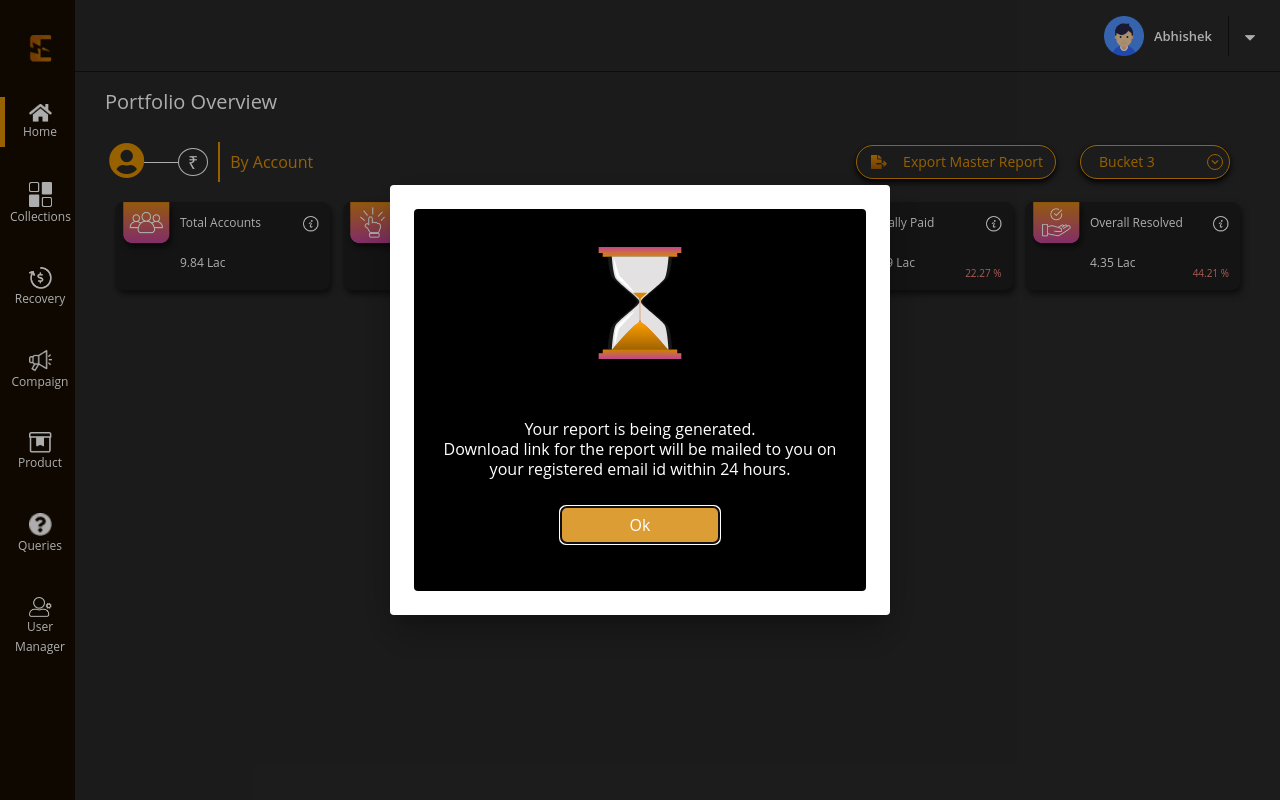
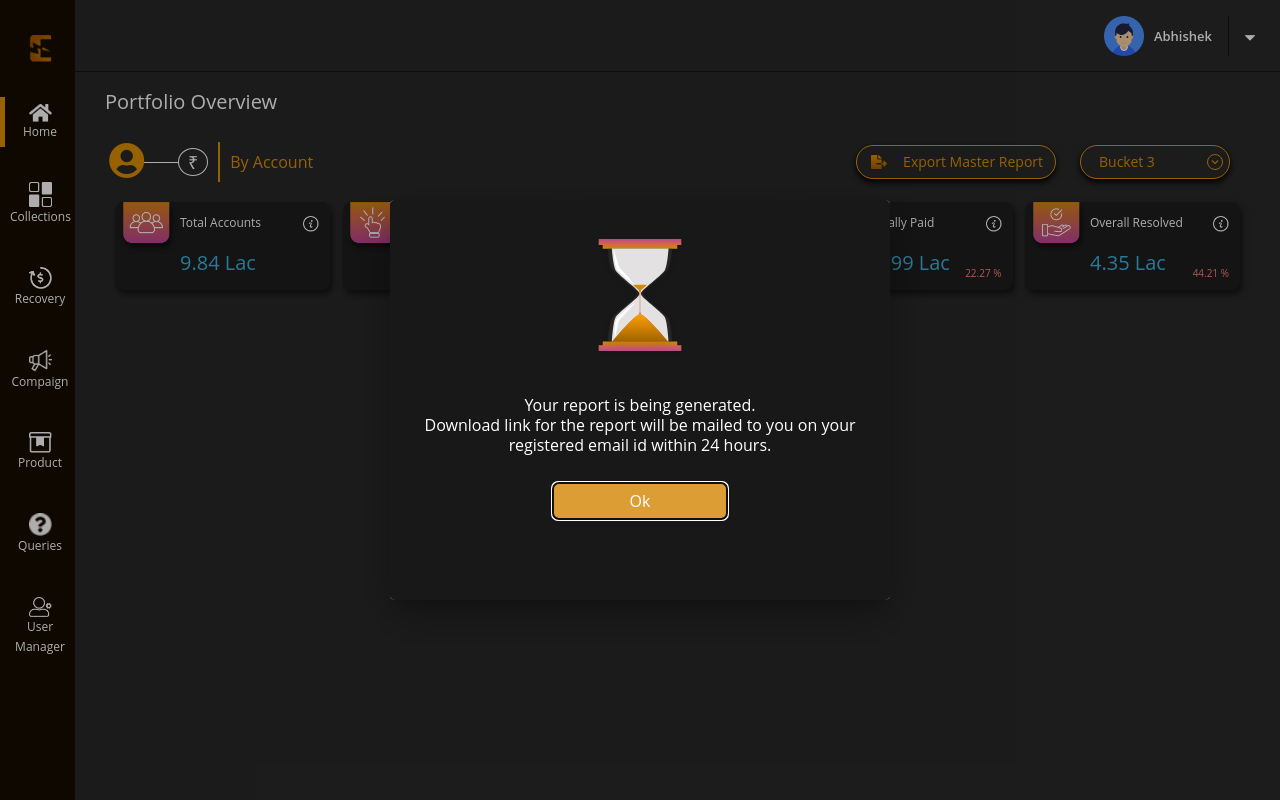
Before and after one commit to Nishantgrg21/myApp, an Angular app: page / in a window 1280 px wide. Both pictures are taken after a click on the element "Export Master Report". Built offline with nearby package versions, Linux system fonts and the light colour scheme.

Commit message:
modal popup ui

```diff
--- a/src/app/angularmaterial/angularmaterial.module.ts
+++ b/src/app/angularmaterial/angularmaterial.module.ts
@@ -78,7 +78,6 @@ import {MatTooltipModule} from '@angular/material/tooltip';
     FormsModule,
     MatDialogModule,
     MatCardModule,
-    MatDialogModule,
     MatButtonModule,
     MatTooltipModule,
     MatAutocompleteModule,
@@ -90,8 +89,7 @@ import {MatTooltipModule} from '@angular/material/tooltip';
     MatCheckboxModule,
     MatChipsModule,
     MatCommonModule,
-    MatDatepickerModule
-
+    MatDatepickerModule,
   ]
 })
 export class AngularmaterialModule { }
--- a/src/app/pages/home/portfolio-overview/export-master-report-dialog.css
+++ b/src/app/pages/home/portfolio-overview/export-master-report-dialog.css
@@ -4,7 +4,6 @@
 
   .mat-dialog-box {
     display: block;
-    border-radius: 4px;
     box-sizing: border-box;
     overflow: hidden!important;
     outline: 0;
@@ -12,13 +11,17 @@
     height: 100%;
     min-height: inherit;
     max-height: inherit;
-    background: #000!important;
+    background: #181818!important;
     padding: 0!important;
+    border: 1px solid #181818;
+    border-radius: 0px;
+
 }
   .modal-header {
     display: flex;
     justify-content: center;
     border: none;
+    padding: 1rem  0rem 0rem  0rem;
   }
   .modal-body{
     font-size: 1rem;
@@ -48,3 +51,12 @@
     font-size: 1rem;
     line-height: 1.5;
 }
+
+.mat-dialog-box{
+  height: 400px;
+  width: 500px !important;padding: 0px!important;
+ }
+ .mat-dialog-container {
+  padding: 0px !important;
+  border-radius: 5px;
+}
--- a/src/app/pages/home/portfolio-overview/portfolio-overview.component.css
+++ b/src/app/pages/home/portfolio-overview/portfolio-overview.component.css
@@ -196,8 +196,21 @@ font-size: 24px;
    margin-top: 10px;
   }
 /*<!--5 Column Content End*/
-
-.example-tooltip-red {
-  background: #b71c1c;
-  z-index: 9999;
+.custom-dialog-container1{
+  padding: 0px!important;
 }
+.mat-dialog-container {
+  display: block;
+  padding: 2px;
+  border-radius: 4px;
+  box-sizing: border-box;
+  overflow: auto;
+  outline: 0;
+  width: 100%;
+  height: 100%;
+  min-height: inherit;
+  max-height: inherit;
+}
+.custom-dialog-container1{
+  width:300px!important;
+}
--- a/src/app/pages/home/portfolio-overview/portfolio-overview.component.html
+++ b/src/app/pages/home/portfolio-overview/portfolio-overview.component.html
@@ -54,12 +54,8 @@
                     </span>
                 </div>
                 <div class="portfolio-txt-2" >
-                    <span class="portfolio-txt-2-rate"  mat-raised-button
-                    matTooltip="Info about the action"
-                    matTooltipClass="example-tooltip-red"
-                    aria-label="Button that shows a red tooltip"
-                    class="example-button">{{data.amount}}</span>
-                    <span  class="portfolio-txt-2-percent">{{data.percent}}</span>
+                    <span class="portfolio-txt-2-rate" >{{data.amount}}</span>
+                    <span  class="portfolio-txt-2-percent" >{{data.percent}}</span>
                 </div>
             </div>
 
--- a/src/app/pages/home/portfolio-overview/portfolio-overview.component.ts
+++ b/src/app/pages/home/portfolio-overview/portfolio-overview.component.ts
@@ -4,6 +4,7 @@ import {MatDialog, MatDialogRef} from '@angular/material/dialog';
 import {FormControl} from '@angular/forms';
 import pdata1 from '../portfolio-overview/data1.json';
 import pdata2 from '../portfolio-overview/data2.json';
+import {ViewEncapsulation} from '@angular/core';
 @Component({
   selector: 'app-portfolio-overview',
   templateUrl: './portfolio-overview.component.html',
@@ -68,9 +69,9 @@ export class PortfolioOverviewComponent implements OnInit {
   constructor(public dialog: MatDialog) {}
 
   openDialog() {
-    const dialogRef = this.dialog.open(ExportMasterReportDialog,{
-      height: '430px',
-      width: '500px',
+    const dialogRef = this.dialog.open(ExportMasterReportDialog,{ panelClass: 'custom-dialog-container1'
+      // height: '430px',
+      // width: '500px',
     });
 
     dialogRef.afterClosed();
@@ -117,6 +118,7 @@ export class PortfolioOverviewComponent implements OnInit {
   selector: 'export-master-report-dialog',
   templateUrl: 'export-master-report-dialog.html',
   styleUrls: ['export-master-report-dialog.css'],
+  encapsulation: ViewEncapsulation.None
 })
 export class ExportMasterReportDialog {
   constructor(
```
Also changed, not shown: src/app/pages/home/portfolio-overview/export-master-report-dialog.html (line endings or trailing spaces).
